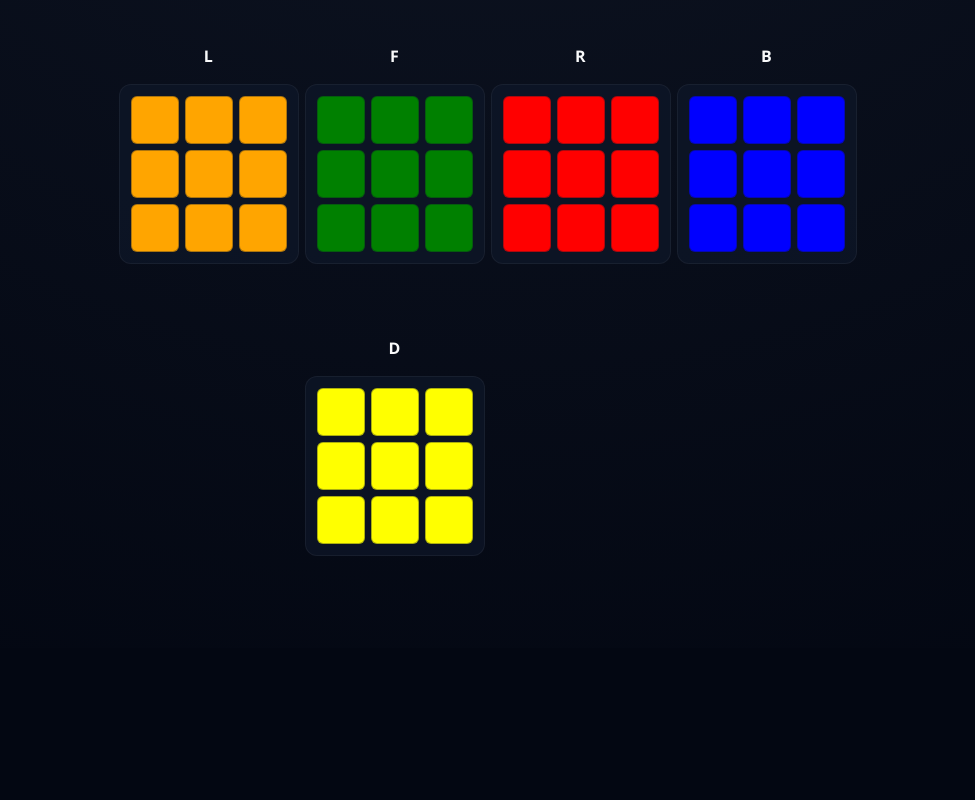
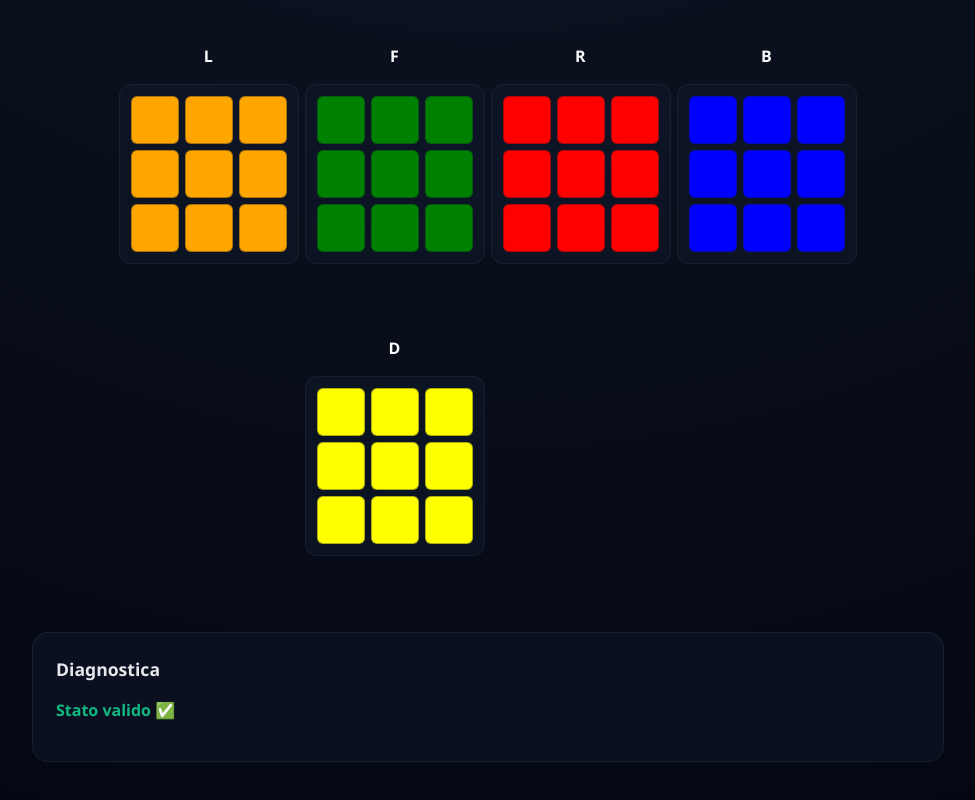
Before and after one commit to tommyagaa/Cube-solver, a React (Vite) app in the folder cubo-app/: page / in a window 1280 px wide. Shown: the part 698-1498 px from the top of the page, without its empty margins (152-1127 px from the left). Before the commit the page ends 1346 px from the top, so only its background shows below. Built offline with nearby package versions, Linux system fonts and the light colour scheme.

Commit message:
feat: add cube validation diagnostics

```diff
--- a/cubo-app/src/App.css
+++ b/cubo-app/src/App.css
@@ -199,6 +199,12 @@ h1 {
 .actions button:hover {
   transform: translateY(-1px);
 }
+.actions button:disabled {
+  opacity: 0.5;
+  cursor: not-allowed;
+  transform: none;
+  box-shadow: none;
+}
 
 .actions .ghost {
   background: transparent;
@@ -211,3 +217,26 @@ h1 {
   color: #030712;
   box-shadow: 0 8px 20px rgba(14, 165, 233, 0.35);
 }
+
+.diagnostics {
+  width: 100%;
+  background: rgba(15, 23, 42, 0.55);
+  border-radius: 16px;
+  padding: 1.5rem;
+  box-shadow: inset 0 0 0 1px rgba(148, 163, 184, 0.1);
+  margin-top: 1rem;
+}
+.diagnostics h2 {
+  margin: 0 0 0.75rem;
+  font-size: 1.1rem;
+}
+.diagnostics .ok {
+  color: #10b981;
+  font-weight: 600;
+}
+.diagnostics .issues {
+  margin: 0;
+  padding-left: 1.25rem;
+  color: #f97316;
+  line-height: 1.4;
+}
--- a/cubo-app/src/App.tsx
+++ b/cubo-app/src/App.tsx
@@ -2,6 +2,7 @@ import { useState } from 'react'
 import CubeNet from './components/CubeNet'
 import { createSolvedCube, cloneCube } from './lib/cube/state'
 import type { Color } from './lib/cube/types'
+import { validateCubeState } from './lib/cube/validation'
 import './App.css'
 
 const palette: Color[] = ['white', 'yellow', 'green', 'blue', 'orange', 'red']
@@ -9,6 +10,8 @@ const palette: Color[] = ['white', 'yellow', 'green', 'blue', 'orange', 'red']
 function App() {
   const [cube, setCube] = useState(() => createSolvedCube())
   const [selectedColor, setSelectedColor] = useState<Color>('white')
+  const validationIssues = validateCubeState(cube)
+  const isValid = validationIssues.length === 0
 
   return (
     <main className="app">
@@ -46,6 +49,7 @@ function App() {
         <button
           type="button"
           className="primary"
+          disabled={!isValid}
           onClick={() => {
             const payload = JSON.stringify(cube, null, 2)
             console.log(payload)
@@ -69,6 +73,18 @@ function App() {
           }}
         />
       </section>
+      <section className="diagnostics">
+  <h2>Diagnostica</h2>
+  {isValid ? (
+    <p className="ok">Stato valido ✅</p>
+  ) : (
+    <ol className="issues">
+      {validationIssues.map((issue, idx) => (
+        <li key={`${issue.type}-${idx}`}>{issue.message}</li>
+      ))}
+    </ol>
+  )}
+</section>
     </main>
   )
 }
--- /dev/null
+++ b/cubo-app/src/lib/cube/validation.ts
@@ -0,0 +1,167 @@
+import type { CubeState, Face, Color } from './types'
+import { DEFAULT_FACE_COLORS } from './types'
+import { createSolvedCube } from './state'
+
+export type ValidationIssue = {
+  type: 'color-count' | 'duplicate-piece' | 'orientation' | 'parity'
+  message: string
+}
+
+const cornerDefinitions = [
+  { id: 'UFR', stickers: [['U', 8], ['F', 2], ['R', 0]] },
+  { id: 'URB', stickers: [['U', 2], ['R', 2], ['B', 0]] },
+  { id: 'UBL', stickers: [['U', 0], ['B', 2], ['L', 0]] },
+  { id: 'ULF', stickers: [['U', 6], ['L', 2], ['F', 0]] },
+  { id: 'DFR', stickers: [['D', 2], ['F', 8], ['R', 6]] },
+  { id: 'DRB', stickers: [['D', 8], ['R', 8], ['B', 6]] },
+  { id: 'DBL', stickers: [['D', 6], ['B', 8], ['L', 6]] },
+  { id: 'DLF', stickers: [['D', 0], ['L', 8], ['F', 6]] },
+] as const satisfies Array<{
+  id: string
+  stickers: Array<[Face, number]>
+}>
+
+const edgeDefinitions = [
+  { id: 'UF', stickers: [['U', 7], ['F', 1]] },
+  { id: 'UR', stickers: [['U', 5], ['R', 1]] },
+  { id: 'UB', stickers: [['U', 1], ['B', 1]] },
+  { id: 'UL', stickers: [['U', 3], ['L', 1]] },
+  { id: 'FR', stickers: [['F', 5], ['R', 3]] },
+  { id: 'RB', stickers: [['R', 5], ['B', 3]] },
+  { id: 'BL', stickers: [['B', 5], ['L', 3]] },
+  { id: 'LF', stickers: [['L', 5], ['F', 3]] },
+  { id: 'DF', stickers: [['D', 1], ['F', 7]] },
+  { id: 'DR', stickers: [['D', 5], ['R', 7]] },
+  { id: 'DB', stickers: [['D', 7], ['B', 7]] },
+  { id: 'DL', stickers: [['D', 3], ['L', 7]] },
+] as const
+
+const sortedKey = (colors: string[]) => [...colors].sort().join('-')
+
+const solvedState = createSolvedCube()
+
+const canonicalCornerKeys = new Map<string, string>()
+cornerDefinitions.forEach((def) => {
+  const colors = def.stickers.map(([face]) => solvedState[face][4])
+  canonicalCornerKeys.set(sortedKey(colors), def.id)
+})
+
+const canonicalEdgeKeys = new Map<string, string>()
+edgeDefinitions.forEach((def) => {
+  const colors = def.stickers.map(([face]) => solvedState[face][4])
+  canonicalEdgeKeys.set(sortedKey(colors), def.id)
+})
+
+export const collectColorCounts = (state: CubeState) => {
+  const counts: Record<string, number> = {}
+  Object.values(state).forEach((stickers) => {
+    stickers.forEach((color) => {
+      counts[color] = (counts[color] || 0) + 1
+    })
+  })
+  return counts
+}
+
+const expectedColors = new Set<Color>(Object.values(DEFAULT_FACE_COLORS))
+
+const validateColorCounts = (state: CubeState, issues: ValidationIssue[]) => {
+  const counts = collectColorCounts(state)
+  expectedColors.forEach((color) => {
+    const current = counts[color] ?? 0
+    if (current !== 9) {
+      issues.push({
+        type: 'color-count',
+        message: `Il colore "${color}" appare ${current} volte (atteso 9).`,
+      })
+    }
+  })
+
+  Object.keys(counts).forEach((color) => {
+    if (!expectedColors.has(color as Color)) {
+      issues.push({
+        type: 'color-count',
+        message: `Colore sconosciuto rilevato: "${color}".`,
+      })
+    }
+  })
+}
+
+const collectCornerIssues = (state: CubeState, issues: ValidationIssue[]) => {
+  const counts = new Map<string, number>()
+
+  cornerDefinitions.forEach((def) => {
+    const colors = def.stickers.map(([face, index]) => state[face][index])
+    const key = sortedKey(colors)
+    const canonicalId = canonicalCornerKeys.get(key)
+
+    if (!canonicalId) {
+      issues.push({
+        type: 'duplicate-piece',
+        message: `Corner definito da ${def.id} contiene combinazione colori non valida (${colors.join(', ')}).`,
+      })
+      return
+    }
+
+    counts.set(canonicalId, (counts.get(canonicalId) ?? 0) + 1)
+  })
+
+  cornerDefinitions.forEach((def) => {
+    const seen = counts.get(def.id) ?? 0
+    if (seen === 0) {
+      issues.push({
+        type: 'duplicate-piece',
+        message: `Corner ${def.id} mancante nello stato inserito.`,
+      })
+    } else if (seen > 1) {
+      issues.push({
+        type: 'duplicate-piece',
+        message: `Corner ${def.id} appare ${seen} volte.`,
+      })
+    }
+  })
+}
+
+const collectEdgeIssues = (state: CubeState, issues: ValidationIssue[]) => {
+  const counts = new Map<string, number>()
+
+  edgeDefinitions.forEach((def) => {
+    const colors = def.stickers.map(([face, index]) => state[face][index])
+    const key = sortedKey(colors)
+    const canonicalId = canonicalEdgeKeys.get(key)
+
+    if (!canonicalId) {
+      issues.push({
+        type: 'duplicate-piece',
+        message: `Spigolo definito da ${def.id} contiene combinazione non valida (${colors.join(', ')}).`,
+      })
+      return
+    }
+
+    counts.set(canonicalId, (counts.get(canonicalId) ?? 0) + 1)
+  })
+
+  edgeDefinitions.forEach((def) => {
+    const seen = counts.get(def.id) ?? 0
+    if (seen === 0) {
+      issues.push({
+        type: 'duplicate-piece',
+        message: `Spigolo ${def.id} mancante nello stato inserito.`,
+      })
+    } else if (seen > 1) {
+      issues.push({
+        type: 'duplicate-piece',
+        message: `Spigolo ${def.id} appare ${seen} volte.`,
+      })
+    }
+  })
+}
+
+export const validateCubeState = (state: CubeState): ValidationIssue[] => {
+  const issues: ValidationIssue[] = []
+
+  validateColorCounts(state, issues)
+  collectCornerIssues(state, issues)
+  collectEdgeIssues(state, issues)
+
+  return issues
+}
```
